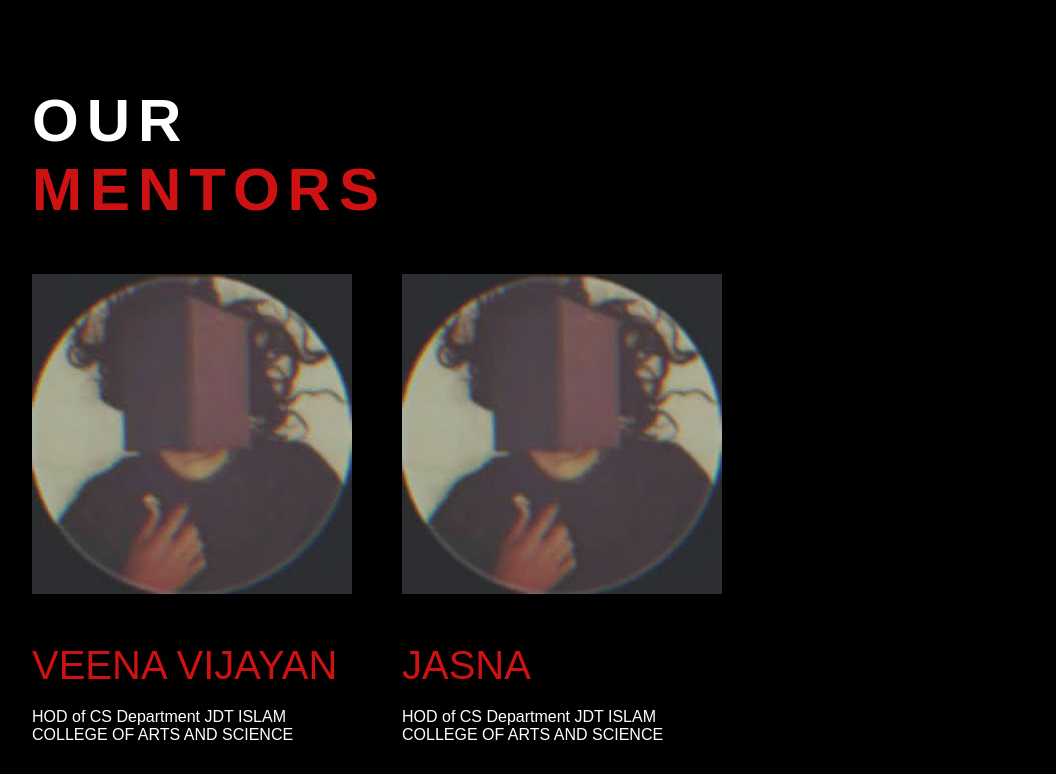
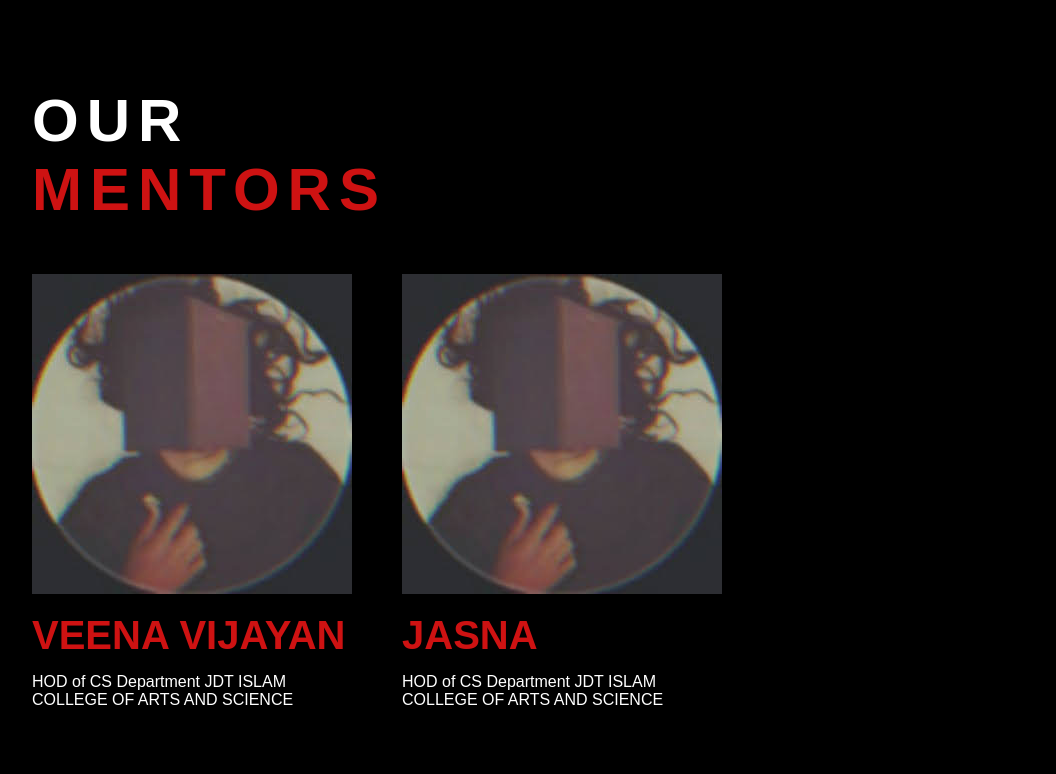
Before and after one commit to Anshikn/codingexp, a plain HTML site: page index.html in a window 1280 px wide. Shown: the part 813-1587 px from the top of the page, without its empty margins (68-1124 px from the left). After the commit the page ends 1552 px from the top, so only its background shows below. Drawn offline with Linux system fonts and the light colour scheme.

Commit message:
Update stle.css

```diff
--- a/stle.css
+++ b/stle.css
@@ -113,7 +113,7 @@ main{
   object-fit: cover;
   border-radius: 8px;
 }
-H2{
+.na{
   font-weight: 500;
   font-size: 50px;
   margin: 30px 0 5px;
```
